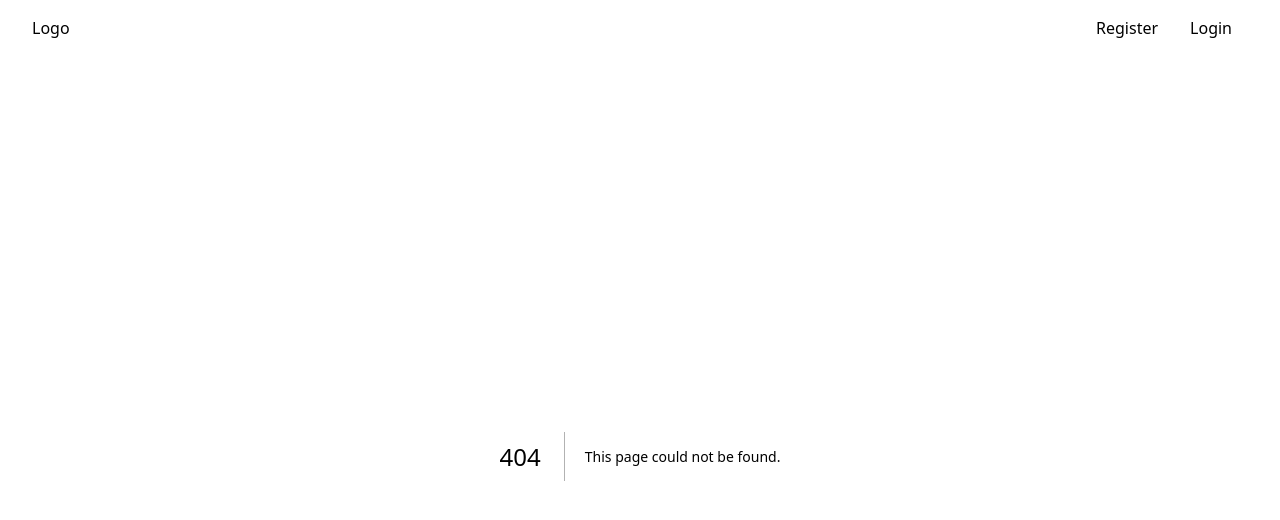
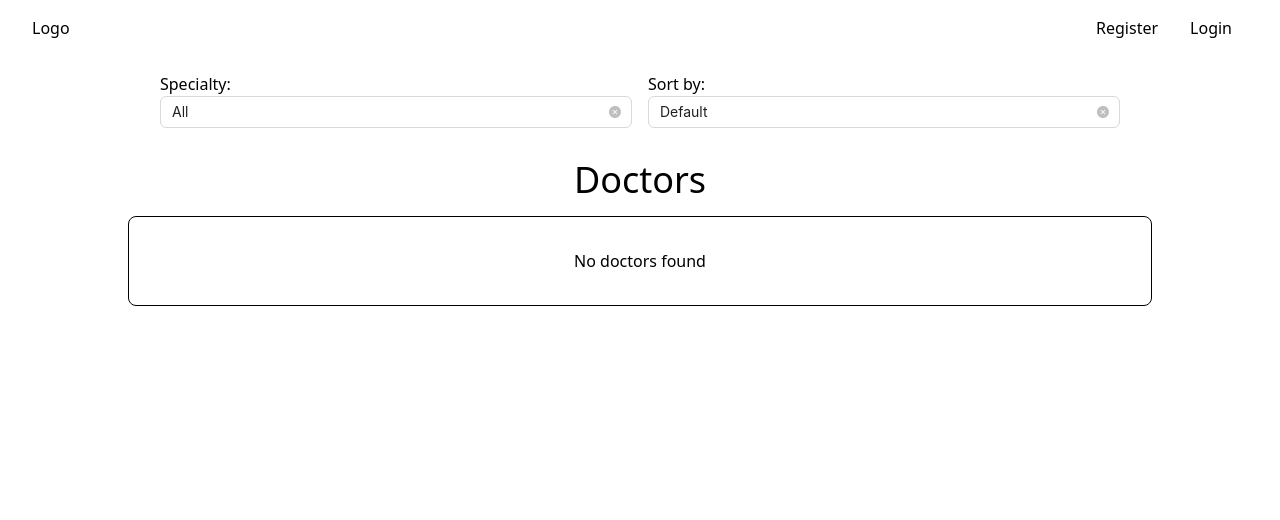
Before and after one commit to chatchatabc/healthhealthabc-frontend, a Next.js app in the folder end-customer/: page /search in a window 1280 px wide. Before the commit this address had no page. Shown: the top 520 px of the page. Built offline with nearby package versions, Linux system fonts and the light colour scheme.

Commit message:
feat: implemented dedicated search page

```diff
--- /dev/null
+++ b/end-customer/src/app/search/page.tsx
@@ -0,0 +1,110 @@
+"use client";
+
+import React from "react";
+import { Select } from "antd";
+
+function page() {
+  const data: string[] = [];
+  return (
+    <main>
+      {/* Filters */}
+      <section className="max-w-5xl mx-auto p-4 lg:px-8">
+        <div className="flex space-x-4">
+          <div className="flex-1">
+            <p>Specialty:</p>
+            <Select
+              showSearch
+              allowClear
+              defaultValue={"1"}
+              className="w-full"
+              placeholder="Search to Select"
+              optionFilterProp="children"
+              filterOption={(input, option) =>
+                (option?.label ?? "").includes(input)
+              }
+              filterSort={(optionA, optionB) =>
+                (optionA?.label ?? "")
+                  .toLowerCase()
+                  .localeCompare((optionB?.label ?? "").toLowerCase())
+              }
+              options={[
+                {
+                  value: "1",
+                  label: "All",
+                },
+                {
+                  value: "2",
+                  label: "Internal Medicine",
+                },
+                {
+                  value: "3",
+                  label: "Pediatric",
+                },
+                {
+                  value: "4",
+                  label: "Dentistry",
+                },
+              ]}
+            />
+          </div>
+
+          <div className="flex-1">
+            <p>Sort by:</p>
+            <Select
+              showSearch
+              allowClear
+              defaultValue={"1"}
+              className="w-full"
+              placeholder="Search to Select"
+              optionFilterProp="children"
+              filterOption={(input, option) =>
+                (option?.label ?? "").includes(input)
+              }
+              filterSort={(optionA, optionB) =>
+                (optionA?.label ?? "")
+                  .toLowerCase()
+                  .localeCompare((optionB?.label ?? "").toLowerCase())
+              }
+              options={[
+                {
+                  value: "1",
+                  label: "Default",
+                },
+                {
+                  value: "2",
+                  label: "Availability",
+                },
+                {
+                  value: "3",
+                  label: "Ratings",
+                },
+                {
+                  value: "4",
+                  label: "Price",
+                },
+              ]}
+            />
+          </div>
+        </div>
+      </section>
+
+      <section className="max-w-5xl mx-auto pt-4">
+        <header>
+          <h2 className="text-4xl text-center pb-4">Doctors</h2>
+        </header>
+
+        <ul className="border rounded-lg p-8">
+          {data.length ? (
+            data.map(() => {
+              return <li>1</li>;
+            })
+          ) : (
+            <li className="text-center">No doctors found</li>
+          )}
+        </ul>
+      </section>
+    </main>
+  );
+}
+
+export default page;
```
